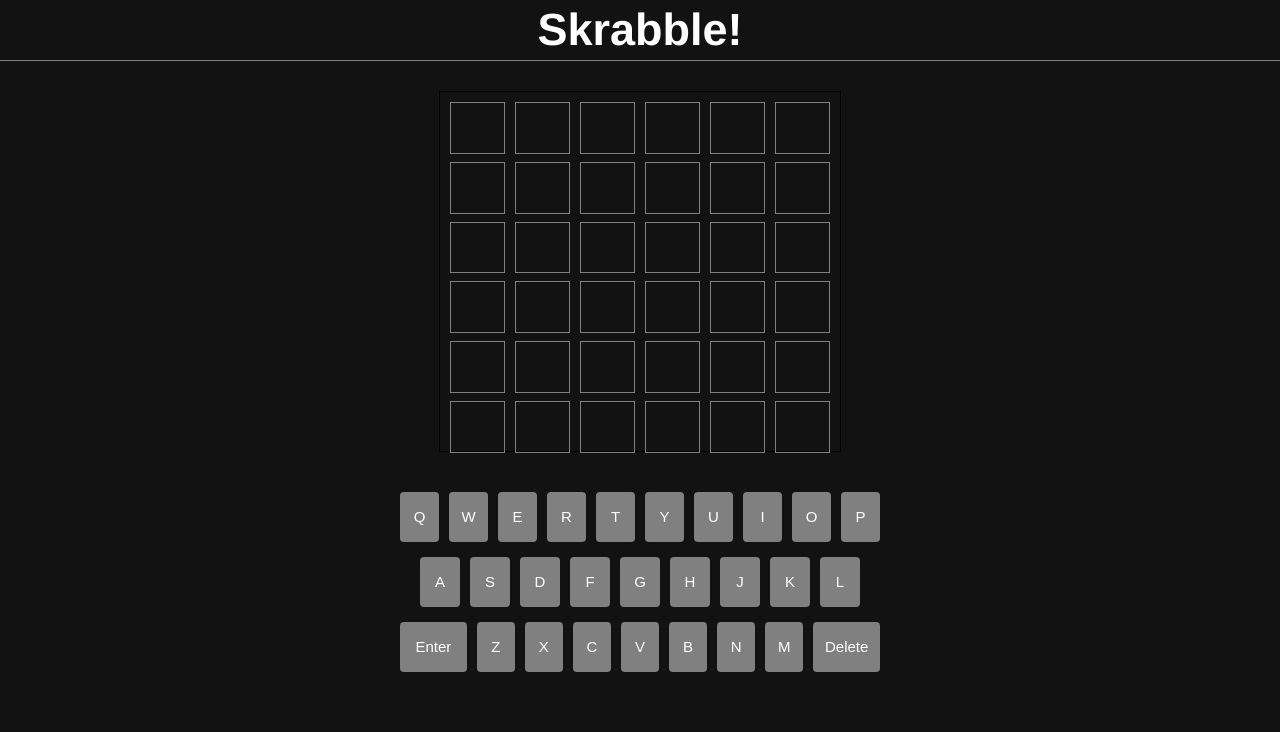
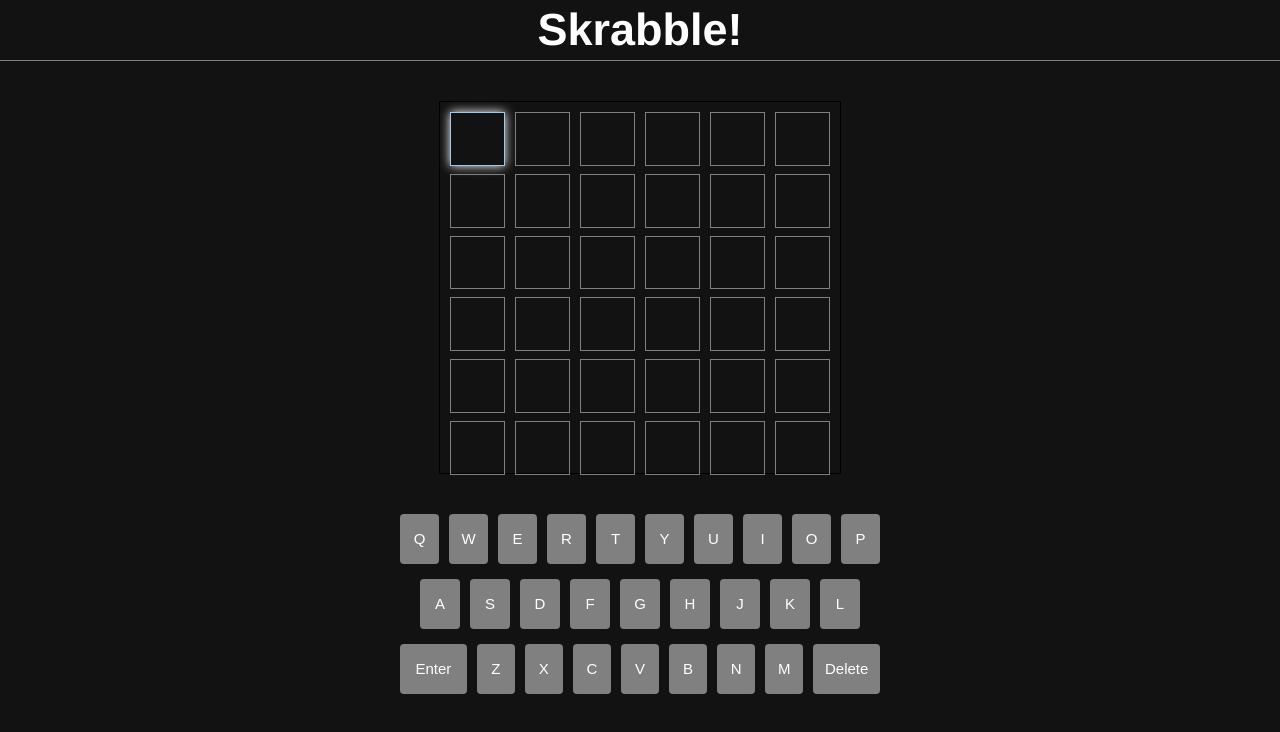
Before and after one commit to fortyTwo102/skrabble, a React (Create React App) app in the folder client/skrabble-app/: page / in a window 1280 px wide. Shown: the top 732 px of the page. Built offline with nearby package versions, Linux system fonts and the light colour scheme.

Commit message:
minor fixes before adding scorecard

```diff
--- a/client/skrabble-app/src/App.css
+++ b/client/skrabble-app/src/App.css
@@ -29,10 +29,10 @@ nav h1 {
 }
 .game {
   width: 100vw;
-  height: calc(100vh - 170px);
+  height: calc(100vh - 150px);
   display: flex;
   align-items: center;
-  padding-top: 30px;
+  padding-top: 40px;
   flex-direction: column;
 }
 
--- a/client/skrabble-app/src/Words.js
+++ b/client/skrabble-app/src/Words.js
@@ -17,10 +17,13 @@ export const colorBoardDefault = [
 ]
 
 export const letterStyleBoardDefault = [
-    ["letter", "letter", "letter", "letter", "letter", "letter"],
+    ["letter-glow", "letter", "letter", "letter", "letter", "letter"],
     ["letter", "letter", "letter", "letter", "letter", "letter"],
     ["letter", "letter", "letter", "letter", "letter", "letter"],
     ["letter", "letter", "letter", "letter", "letter", "letter"],
     ["letter", "letter", "letter", "letter", "letter", "letter"],
     ["letter", "letter", "letter", "letter", "letter", "letter"]
 ]
+
+export const ROW = 6;
+export const COLUMN = 6;
--- a/client/skrabble-app/src/components/Board.js
+++ b/client/skrabble-app/src/components/Board.js
@@ -1,17 +1,14 @@
 import React, { useState } from 'react'
-import { boardDefault } from '../Words';
+import { boardDefault, ROW, COLUMN } from '../Words';
 import Letter from './Letter';
 
 function Board() {
 
-    const [board, setBoard] = useState(boardDefault)
-    const ROW = 6
-    const COLUMN = 6
     const boardItems = []
 
-    for (let rindex=0; rindex<ROW; rindex++){
+    for (let rindex = 0; rindex < ROW; rindex++){
         let letters = []
-        for (let cindex=0; cindex<COLUMN; cindex++){
+        for (let cindex = 0; cindex < COLUMN; cindex++){
             letters.push(<Letter row={rindex} column={cindex}/>)
         }
         let row_element = React.createElement("div", {key: rindex, className: "row"}, letters)
--- a/client/skrabble-app/src/components/Key.js
+++ b/client/skrabble-app/src/components/Key.js
@@ -1,23 +1,41 @@
 import React, { useContext } from 'react'
 import { AppContext } from '../App'
 
+import { ROW, COLUMN } from '../Words'
+
 function Key({ keyVal, bigKey }) {
-    const { board, setBoard, cursor, colorBoard, setColorBoard, activePlayer, setActivePlayer } = useContext(AppContext)
-    const selectLetter = () => {
+    const { board, setBoard, cursor, colorBoard, setColorBoard, activePlayer, setActivePlayer, letterStyleBoard, setLetterStyleBoard } = useContext(AppContext)
+    const inputLetter = () => {
 
+        // assign letter
         const newBoard = [...board]
         const row = cursor[0]
         const column = cursor[1]
         newBoard[row][column] = keyVal;
         setBoard(newBoard)
 
+        // take care of proper coloring
         const newColorBoard = [...colorBoard]
         newColorBoard[row][column] = activePlayer
         setColorBoard(newColorBoard)
+
+        // remove glow after keyVal is set
+
+        let newLetterStyleBoard = [...letterStyleBoard]
+
+        for (let rindex = 0; rindex < ROW; rindex++) {
+            for (let cindex = 0; cindex < COLUMN; cindex++) {
+            newLetterStyleBoard[rindex][cindex] = "letter"
+            }
+        }
+
+        setLetterStyleBoard(newLetterStyleBoard)
+
+        // set appropriate player
         activePlayer === "player-one" ? setActivePlayer("player-two") : setActivePlayer("player-one")
     }
     return (
-        <div className='key' id={bigKey && "big"} onClick={selectLetter}>{keyVal}</div>
+        <div className='key' id={bigKey && "big"} onClick={inputLetter}>{keyVal}</div>
     )
 }
 
--- a/client/skrabble-app/src/components/Letter.js
+++ b/client/skrabble-app/src/components/Letter.js
@@ -1,23 +1,32 @@
 import React, { useContext } from 'react'
 import { AppContext } from '../App'
 
+import { ROW, COLUMN } from '../Words'
+
 function Letter({row, column}) {
   const { board, setCursor, letterStyleBoard, setLetterStyleBoard, colorBoard } = useContext(AppContext)
-  const letter = board[row][column]
+
   const keyColor = colorBoard[row][column]
   const letterStyleVal = letterStyleBoard[row][column]
+  const letter = board[row][column]
 
   const moveCursor = () => {
+
+      if (letter !== ''){
+        return
+      }
+
       const newCursor = [row, column]
       let newLetterStyleBoard = [...letterStyleBoard]
 
-      for (let rindex = 0; rindex < 6; rindex++) {
-        for (let cindex = 0; cindex < 6; cindex++) {
+      for (let rindex = 0; rindex < ROW; rindex++) {
+        for (let cindex = 0; cindex < COLUMN; cindex++) {
           newLetterStyleBoard[rindex][cindex] = "letter"
         }
       }
+
       setLetterStyleBoard(newLetterStyleBoard)
-      newLetterStyleBoard[row][column] = letterStyleVal === "letter" ? "letter-glow" : "letter"
+      newLetterStyleBoard[row][column] = "letter-glow"
       setCursor(newCursor)
       setLetterStyleBoard(newLetterStyleBoard)
       console.log(newLetterStyleBoard)
```
